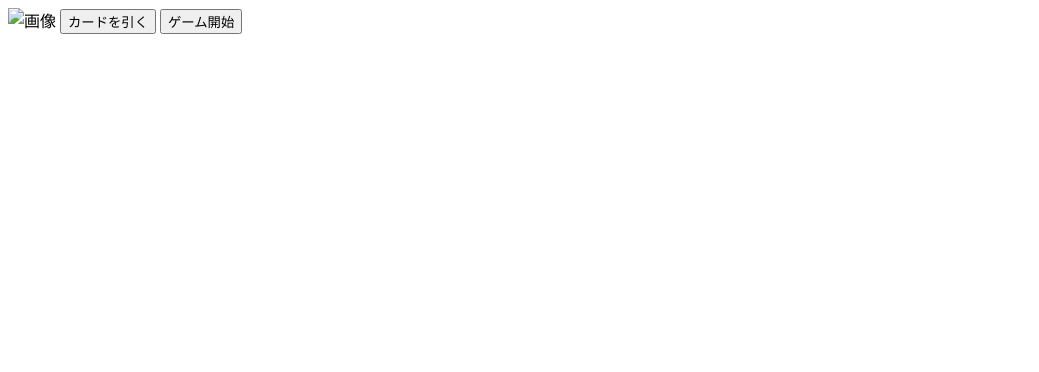
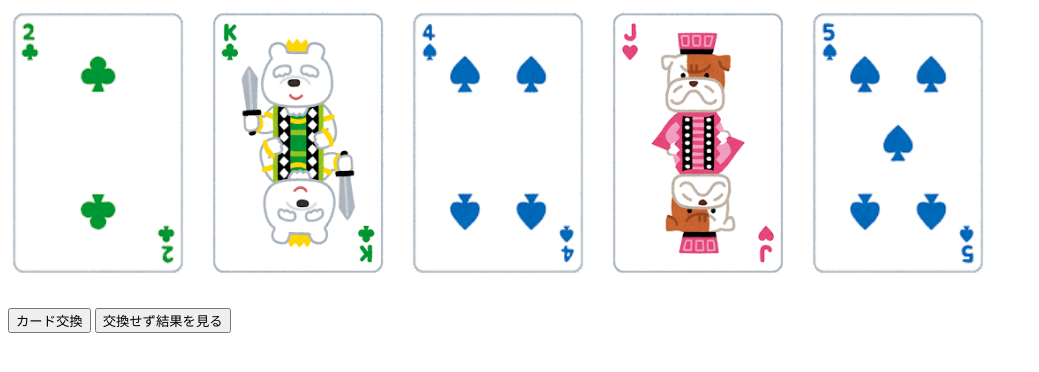
Before and after one commit to HarukiHirata/poker_vuejs, a plain HTML site: page index.html in a window 1280 px wide. Both pictures are taken after a click on the button "ゲーム開始". Shown: the whole page, without its empty margins (0-1039 px from the left). Drawn offline with nearby package versions, Linux system fonts and the light colour scheme.

Commit message:
20220126一時コミット

```diff
--- a/index.html
+++ b/index.html
@@ -13,9 +13,27 @@
 
 <body>
     <div id="app">
-        <img v-bind:src="img_src" alt="画像" class="card_img">
-        <button v-on:click="drawCard">カードを引く</button>
-        <button v-on:click="gameStart">ゲーム開始</button>
+        <div class="cards">
+            <div class="card_img" v-on:click="borderChange1">
+                <img v-bind:src="img_src1" alt="画像" v-bind:class="{'is-border': isBorder1}" id="card1">
+            </div>
+            <div class="card_img" v-on:click="borderChange2">
+                <img v-bind:src="img_src2" alt="画像" v-bind:class="{'is-border': isBorder2}" id="card2">
+            </div>
+            <div class="card_img" v-on:click="borderChange3">
+                <img v-bind:src="img_src3" alt="画像" v-bind:class="{'is-border': isBorder3}" id="card3">
+            </div>
+            <div class="card_img" v-on:click="borderChange4">
+                <img v-bind:src="img_src4" alt="画像" v-bind:class="{'is-border': isBorder4}" id="card4">
+            </div>
+            <div class="card_img" v-on:click="borderChange5">
+                <img v-bind:src="img_src5" alt="画像" v-bind:class="{'is-border': isBorder5}" id="card5">
+            </div>
+        </div>
+        <button v-on:click="drawCard" v-if="gameStep == 1">ゲーム開始</button>
+        <button v-on:click="cardChange" v-if="gameStep == 2">カード交換</button>
+        <button v-on:click="showResult" v-if="gameStep == 2">交換せず結果を見る</button>
+        <button v-on:click="showResult" v-if="gameStep == 3">結果を見る</button>
     </div>
     <script type="text/javascript" src="sample.js"></script>
 </body>
--- a/sample.js
+++ b/sample.js
@@ -2,14 +2,28 @@ new Vue({
     el: '#app',
     data: {
         cards: [],
-        current_card: "",
-        img_src: "",
+        current_card: [],
+        img_src1: "",
+        img_src2: "",
+        img_src3: "",
+        img_src4: "",
+        img_src5: "",
+        isBorder1: false,
+        isBorder2: false,
+        isBorder3: false,
+        isBorder4: false,
+        isBorder5: false,
+        gameStep: 1,
     },
     methods: {
-        gameStart: function () {
+        drawCard: function () {
             this.cards = [];
             this.current_card = [];
-            this.img_src = [];
+            this.img_src1 = "";
+            this.img_src2 = "";
+            this.img_src3 = "";
+            this.img_src4 = "";
+            this.img_src5 = "";
             for (var i = 1; i < 14; i++) {
                 var cardName = 'spade_' + String(i).padStart(2,"0");
                 this.cards.push(cardName);
@@ -26,12 +40,48 @@ new Vue({
                 var cardName = 'club_' + String(l).padStart(2,"0");
                 this.cards.push(cardName);
             }
+            this.cards = _.shuffle(this.cards);
+            this.current_card = this.cards.slice(0,5);
+            this.img_src1 = "image/card_" + this.current_card[0] + ".png";
+            this.img_src2 = "image/card_" + this.current_card[1] + ".png";
+            this.img_src3 = "image/card_" + this.current_card[2] + ".png";
+            this.img_src4 = "image/card_" + this.current_card[3] + ".png";
+            this.img_src5 = "image/card_" + this.current_card[4] + ".png";
+            this.cards.splice(0,5);
+            this.gameStep = 2;
         },
-        drawCard: function () {
-            this.cards = _.shuffle(this.cards);
-            this.current_card = this.cards[0];
-            this.img_src = 'image/card_' + this.current_card + '.png';
-            this.cards.splice(0,1);
-        }
+        borderChange1: function () {
+            this.isBorder1 = !this.isBorder1;
+        },
+        borderChange2: function () {
+            this.isBorder2 = !this.isBorder2;
+        },
+        borderChange3: function () {
+            this.isBorder3 = !this.isBorder3;
+        },
+        borderChange4: function () {
+            this.isBorder4 = !this.isBorder4;
+        },
+        borderChange5: function () {
+            this.isBorder5 = !this.isBorder5;
+        },
+        cardChange: function () {
+            var card1 = document.getElementById('card1');
+            var card2 = document.getElementById('card2');
+            var card3 = document.getElementById('card3');
+            var card4 = document.getElementById('card4');
+            var card5 = document.getElementById('card5');
+            this.gameStep = 3;
+        },
+        showResult: function () {
+            this.gameStep = 1;
+            this.cards = [];
+            this.current_card = [];
+            this.img_src1 = "";
+            this.img_src2 = "";
+            this.img_src3 = "";
+            this.img_src4 = "";
+            this.img_src5 = "";
+        },
     },
 })
--- a/style.css
+++ b/style.css
@@ -1,4 +1,17 @@
+.cards {
+    display: flex;
+}
+
 .card_img {
     width: 200px;
     height: 300px;
 }
+
+img {
+    width: 90%;
+    height: 90%;
+}
+
+.is-border {
+    border: 5px solid #000;
+}
```
